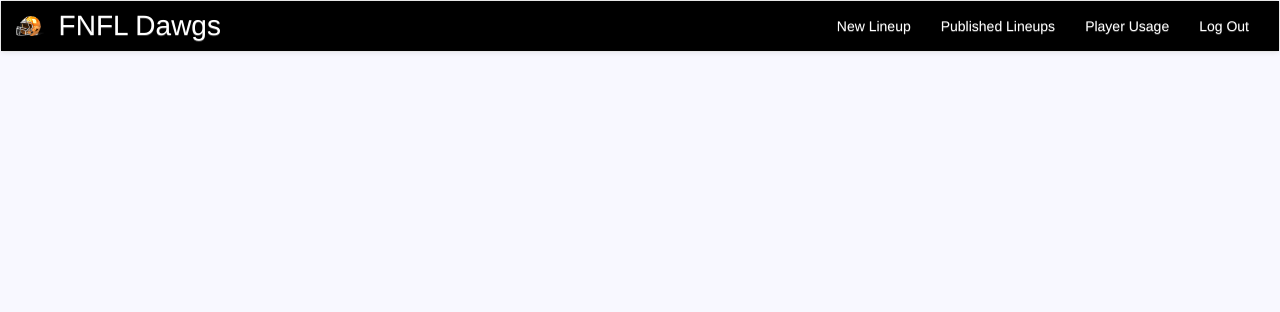
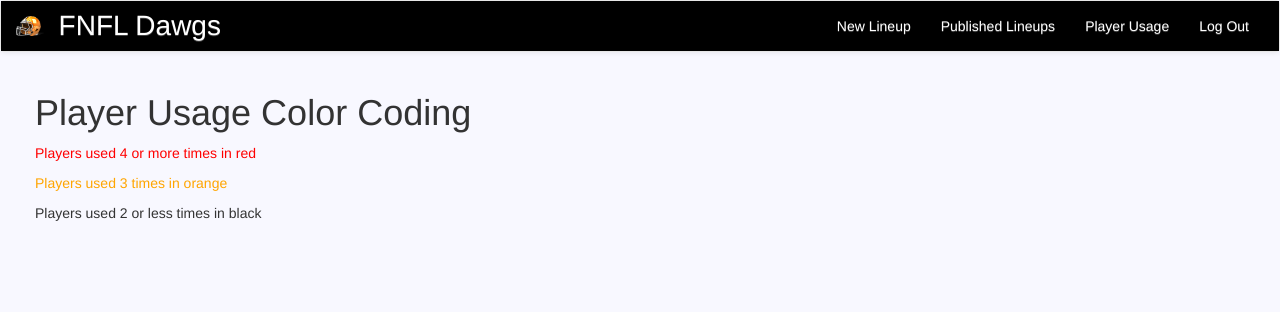
Before and after one commit to wallace123/fnfldawgs, a Django app: page /lineup/ in a window 1280 px wide. Shown: the top 312 px of the page. Run offline with Django 3.2, Linux system fonts and the light colour scheme; the visitor is signed in with stand-in values (Sample User, id 1); data that the repository does not hold is empty; some libraries are stand-ins or nearby versions.

Commit message:
Updated views so lineup_list shows color coding player usage

```diff
--- a/fnfl/templates/fnfl/lineup_list.html
+++ b/fnfl/templates/fnfl/lineup_list.html
@@ -1,6 +1,12 @@
 {% extends 'fnfl/base.html' %}
 
 {% block content %}
+<div>
+    <h1>Player Usage Color Coding</h1>
+    <p style="color:red">Players used 4 or more times in red</p>
+    <p style="color:orange">Players used 3 times in orange</p>
+    <p>Players used 2 or less times in black</p>
+</div>
 <div class="container-fluid">
   <div class="flex-container-lineups-list">
 {% for lineup, players_score in lineups_players_score.items %}
@@ -9,13 +15,22 @@
         <a href="{% url 'lineup_detail' lineup_pk=lineup.pk %}">{{ lineup.week }}</a>
       </h1>
         <p>created: {{ lineup.created_date }}</p>
-      {% for player in players_score.0 %}
-          <p>{{player.position}} {{player.name}} {{player.team}}</p>
-      {% endfor %}
-          <p style="font-size: 16pt">Total Score: {{players_score.1}}</p>
+{% for player, count in players_score.0 %}
+{% if count >= 4 %}
+        <p style="color:red">{{player.position}} {{player.name}} {{player.team}}</p>
+{% endif %}
+{% if count == 3 %}
+        <p style="color:orange">{{player.position}} {{player.name}} {{player.team}}</p>
+{% endif %}
+{% if count <= 2 %}
+        <p>{{player.position}} {{player.name}} {{player.team}}</p>
+{% endif %}
+{% endfor %}
+        <p style="font-size: 16pt">Total Score: {{players_score.1}}</p>
     </div>
 {% endfor %}
   </div>
 </div>
 
+
 {% endblock %}
--- a/fnfl/views.py
+++ b/fnfl/views.py
@@ -51,20 +51,28 @@ def lineup_list(request):
     lineups = Lineup.objects.filter(created_date__lte=timezone.now(),
                                     author=request.user)
     ordered_lineups = order_lineups(lineups)
+    p_count = get_player_count(request)
 
     for lineup in ordered_lineups:
         ordered_players = order_positions(Player.objects.filter(lineup=lineup))
+
+        player_count = []
+        for player in ordered_players:
+            item = (player, p_count[(player.position, player.name, player.team)])
+            player_count.append(item)
+
         week_score = total_week_score(lineup)
 
         # lineups_players_score is a dictionary
         # Dictionary key = lineup
         # Dictionary values are a list.
-        # list[0] = the ordered players list
+        # list[0] = the ordered players list with count of times used
         # list[1] = the weekly score
-        lineups_players_score[lineup] = [ordered_players, week_score]
+        lineups_players_score[lineup] = [player_count, week_score]
 
     return render(request, 'fnfl/lineup_list.html',
-                  {'lineups_players_score': lineups_players_score})
+                  {'lineups_players_score': lineups_players_score}
+                 )
 
 
 @login_required
```
